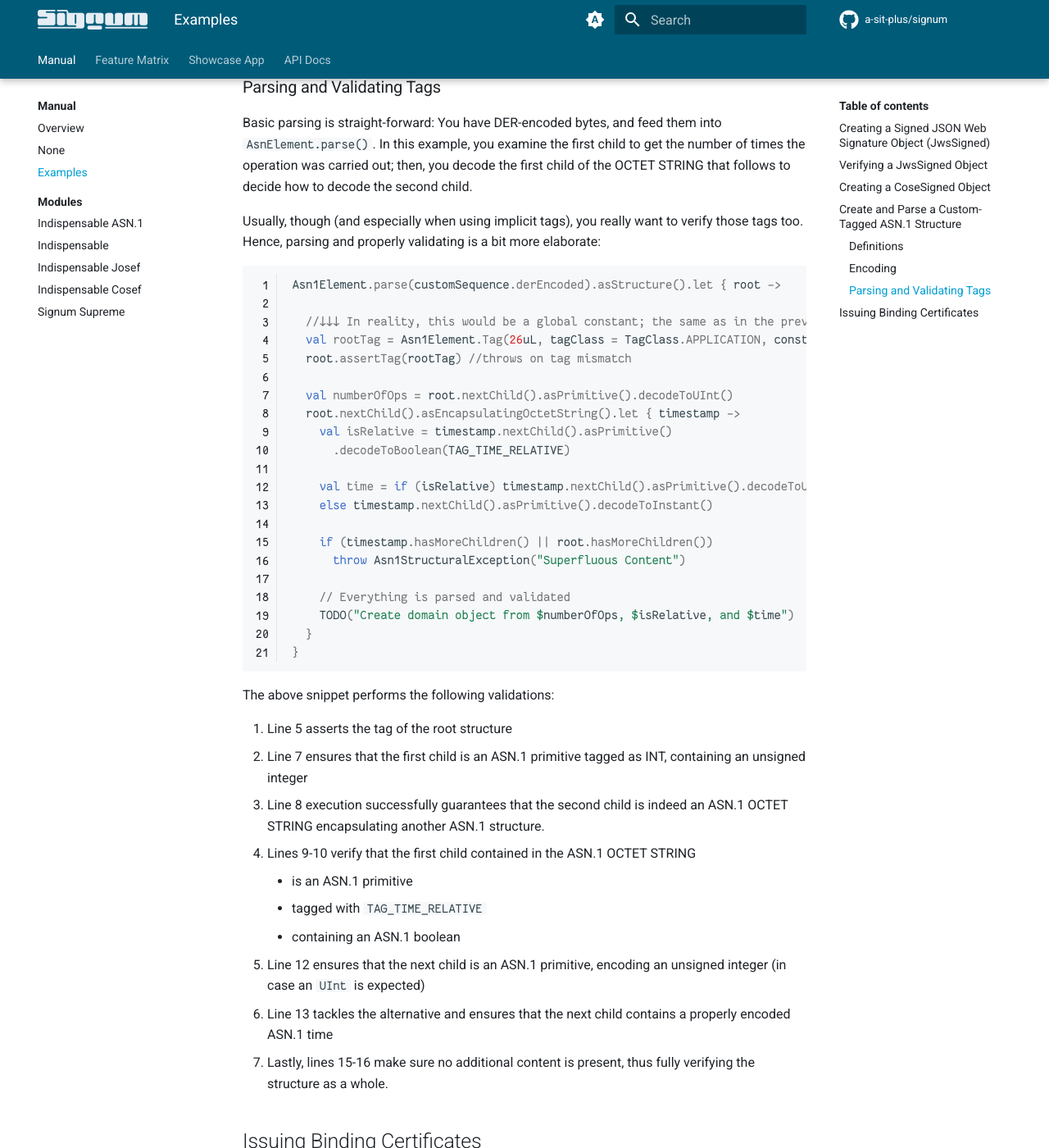
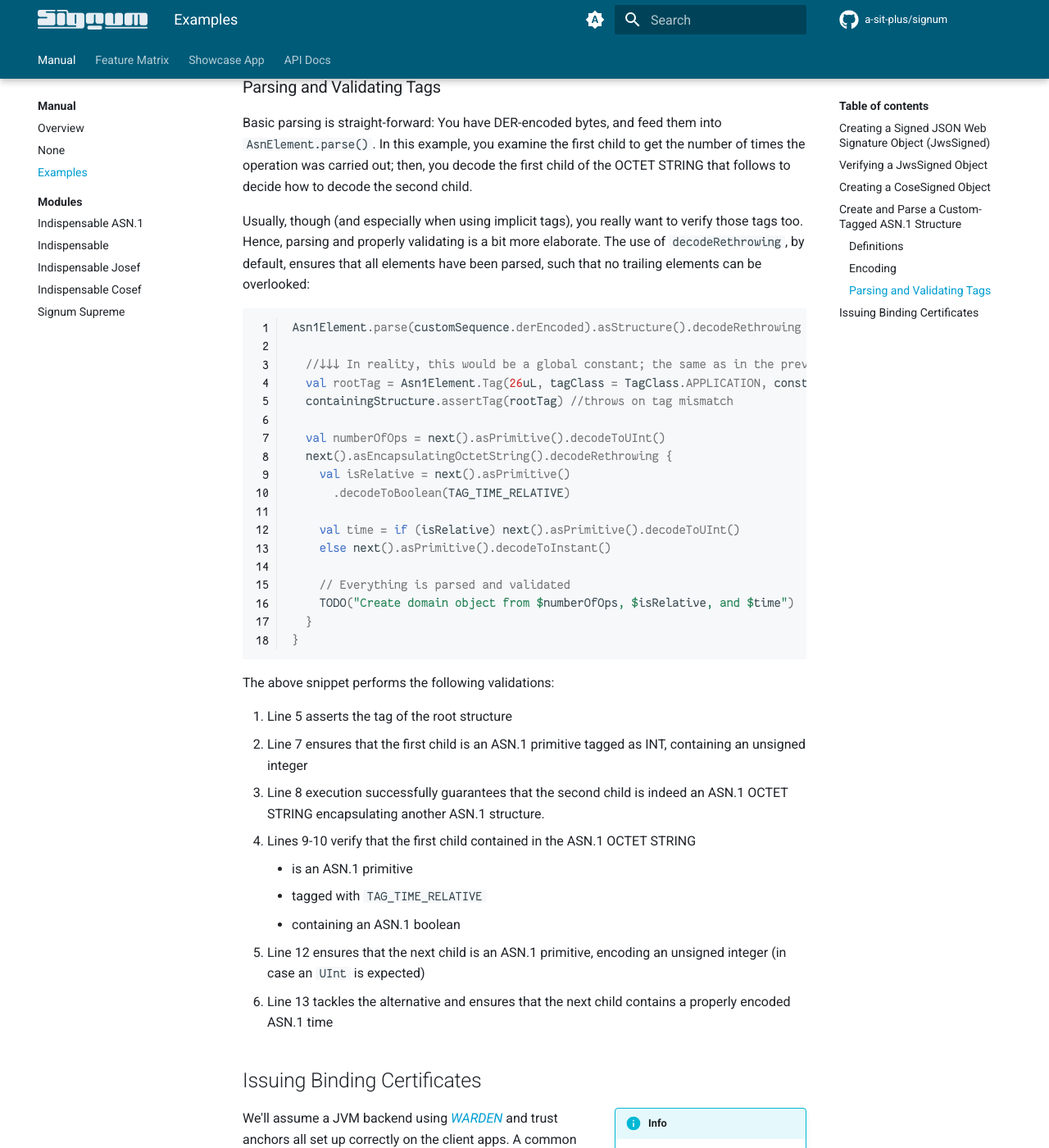
Before and after one commit to a-sit-plus/signum, an MkDocs documentation site: the page built from docs/docs/examples.md, in a window 1280 px wide and 1400 px high, scrolled down 4004 px. Shown: the whole window at 82% size. Built offline with MkDocs 1.6.1 and Material for MkDocs 9.7.7, drawn with Linux system fonts in a browser that asks for light colours; comment, search, counter and statistics services are not loaded.

Commit message:
polishing

````diff
--- a/docs/docs/examples.md
+++ b/docs/docs/examples.md
@@ -213,25 +213,23 @@ In this example, you examine the first child to get the number of times the oper
 then, you decode the first child of the OCTET STRING that follows to decide how to decode the second child.
 
 Usually, though (and especially when using implicit tags), you really want to verify those tags too.
-Hence, parsing and properly validating is a bit more elaborate:
+Hence, parsing and properly validating is a bit more elaborate. The use of `decodeRethrowing`,
+by default, ensures that all elements have been parsed, such that no trailing elements can be overlooked:
 
 ```kotlin linenums="1"
-Asn1Element.parse(customSequence.derEncoded).asStructure().let { root ->
+Asn1Element.parse(customSequence.derEncoded).asStructure().decodeRethrowing {
 
   //↓↓↓ In reality, this would be a global constant; the same as in the previous snippet ↓↓↓
   val rootTag = Asn1Element.Tag(26uL, tagClass = TagClass.APPLICATION, constructed = true)
-  root.assertTag(rootTag) //throws on tag mismatch
+  containingStructure.assertTag(rootTag) //throws on tag mismatch
 
-  val numberOfOps = root.nextChild().asPrimitive().decodeToUInt()
-  root.nextChild().asEncapsulatingOctetString().let { timestamp ->
-    val isRelative = timestamp.nextChild().asPrimitive()
+  val numberOfOps = next().asPrimitive().decodeToUInt()
+  next().asEncapsulatingOctetString().decodeRethrowing {
+    val isRelative = next().asPrimitive()
       .decodeToBoolean(TAG_TIME_RELATIVE)
 
-    val time = if (isRelative) timestamp.nextChild().asPrimitive().decodeToUInt()
-    else timestamp.nextChild().asPrimitive().decodeToInstant()
-
-    if (timestamp.hasMoreChildren() || root.hasMoreChildren())
-      throw Asn1StructuralException("Superfluous Content")
+    val time = if (isRelative) next().asPrimitive().decodeToUInt()
+    else next().asPrimitive().decodeToInstant()
 
     // Everything is parsed and validated
     TODO("Create domain object from $numberOfOps, $isRelative, and $time")
@@ -251,8 +249,6 @@ another ASN.1 structure.
     * containing an ASN.1 boolean
 5. Line 12 ensures that the next child is an ASN.1 primitive, encoding an unsigned integer (in case an `UInt` is expected)
 6. Line 13 tackles the alternative and ensures that the next child contains a properly encoded ASN.1 time
-7. Lastly, lines 15-16 make sure no additional content is present, thus fully verifying the structure as a whole.
-
 
 ## Issuing Binding Certificates
 
````
Also changed, not shown: docs/docs/indispensable-asn1.md (+3 -2 lines), CHANGELOG.md, 1 other file.
